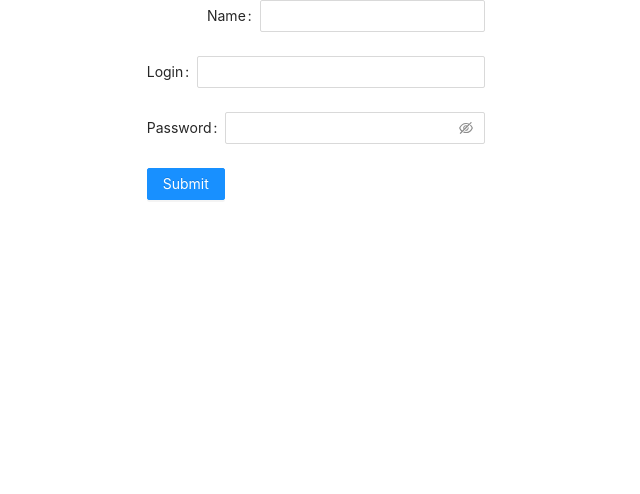
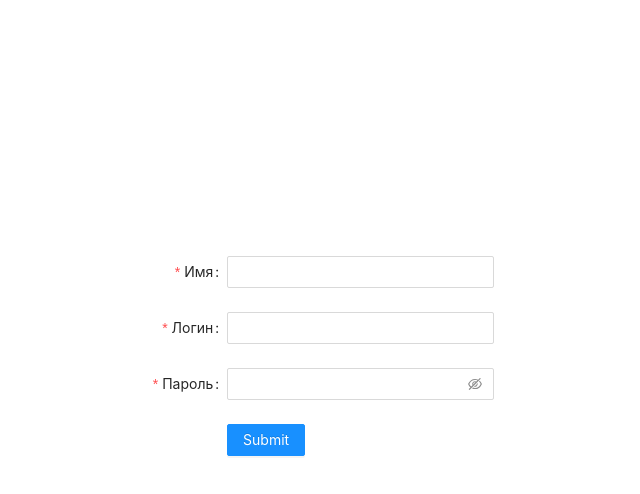
Before and after one commit to verner-vladislav23/secret-number, a React (Create React App) app in the folder client/: page /auth/registration in a window 1280 px wide. Shown: the top 494 px of the page, without its empty margins (324-964 px from the left). Built offline with nearby package versions, Linux system fonts and the light colour scheme.

Commit message:
Registration page (fetch server)

```diff
--- a/client/package.json
+++ b/client/package.json
@@ -44,5 +44,6 @@
   },
   "devDependencies": {
     "@types/react-router-dom": "^5.1.7"
-  }
+  },
+  "proxy": "http://localhost:3001"
 }
--- a/client/src/pages/RegistrationPage/RegistrationPage.tsx
+++ b/client/src/pages/RegistrationPage/RegistrationPage.tsx
@@ -4,43 +4,83 @@ import {
   Col,
   Button,
   Input,
-  Form
+  Form,
 } from 'antd';
+
+import { AuthService } from '../../services'
 
 const layout = {
   labelCol: { span: 8 },
-  wrapperCol: { span: 16 },
+  wrapperCol: { span: 12 },
+};
+
+const tailLayout = {
+  wrapperCol: { offset: 8, span: 16 },
 };
 
 const RegistrationPage: React.FC = () => {
+  const [form] = Form.useForm();
+
+  const onSubmit = async (values: any) => {
+
+    try {
+      const token = await AuthService.registration(values);
+    } catch (error) {
+      console.log(error)
+    }
+  };
+
   return (
-    <Row  justify="center" align="middle">
-      <Col>
-        <Form { ...layout }>
+    <Row style={{ marginTop: '20%' }} justify="center" align="middle">
+      <Col span={10}>
+        <Form {...layout} form={form} onFinish={onSubmit}>
           <Form.Item
-            label='Name'
-          >
-            <Input/>
-          </Form.Item>
-        </Form>
-
-        <Form.Item
-          label='Login'
+            label='Имя'
+            name='name'
+            rules={[
+              {
+                required: true,
+                message: 'Укажите свое имя',
+              }
+            ]}
           >
             <Input/>
           </Form.Item>
 
           <Form.Item
-          label='Password'
+            label='Логин'
+            name='login'
+            rules={
+              [
+                {
+                  required: true,
+                  message: 'Укажите логин',
+                }
+              ]
+            }
+          >
+            <Input/>
+          </Form.Item>
+
+          <Form.Item
+            label='Пароль'
+            name='password'
+            rules={[
+              {
+                required: true,
+                message: 'Укажите пароль'
+              }
+            ]}
           >
             <Input.Password/>
           </Form.Item>
 
-        <Form.Item>
+          <Form.Item {...tailLayout}>
             <Button type='primary' htmlType='submit'>
               Submit
             </Button>
           </Form.Item>
+        </Form>
       </Col>
     </Row>
   )
--- /dev/null
+++ b/client/src/services/AuthService.ts
@@ -0,0 +1,27 @@
+
+const URL: string = "http://localhost:3001/api/v1";
+
+class AuthService {
+  static async parseResponse (response: any): Promise<any> {
+    return await response.json();
+  }
+
+  static async registration (payload: any) {
+    const response = await fetch(`${URL}/auth/registration`, {
+      method: 'POST',
+      headers: {
+        'Content-Type': 'application/json',
+        "access-control-allow-origin" : "*",
+      },
+      body: JSON.stringify(payload)
+    });
+
+    return this.parseResponse(response);
+  }
+
+  static login () {
+
+  }
+}
+
+export default AuthService;
--- /dev/null
+++ b/client/src/services/index.ts
@@ -0,0 +1,5 @@
+import AuthService from './AuthService';
+
+export {
+  AuthService
+};
```
Also changed, not shown: 1 other file (tests, documents, lock files or other folders). Lines whose indentation alone changed are shown as unchanged.
